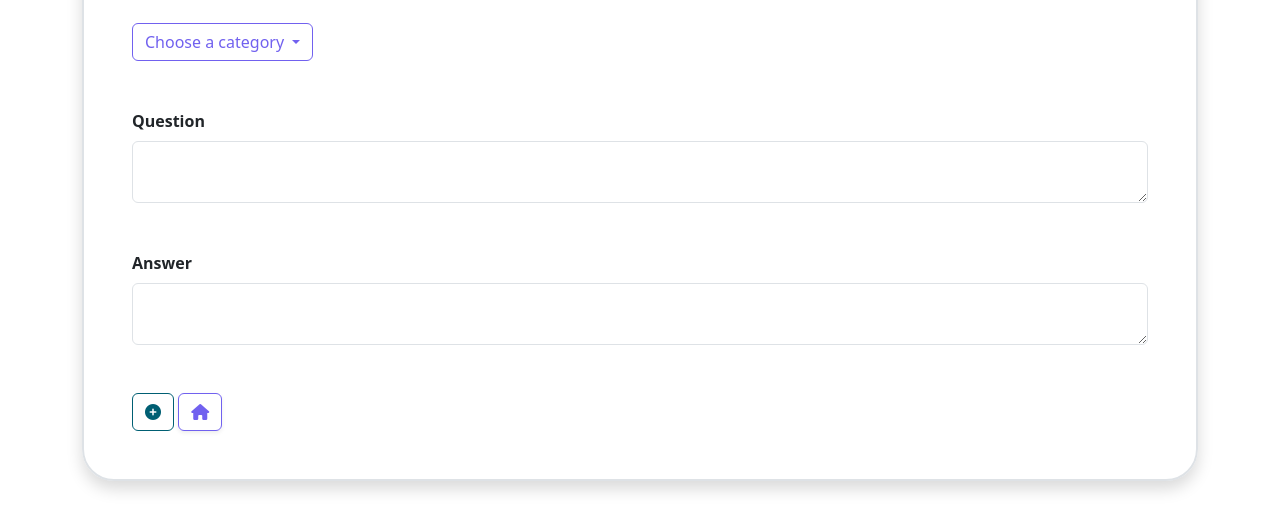
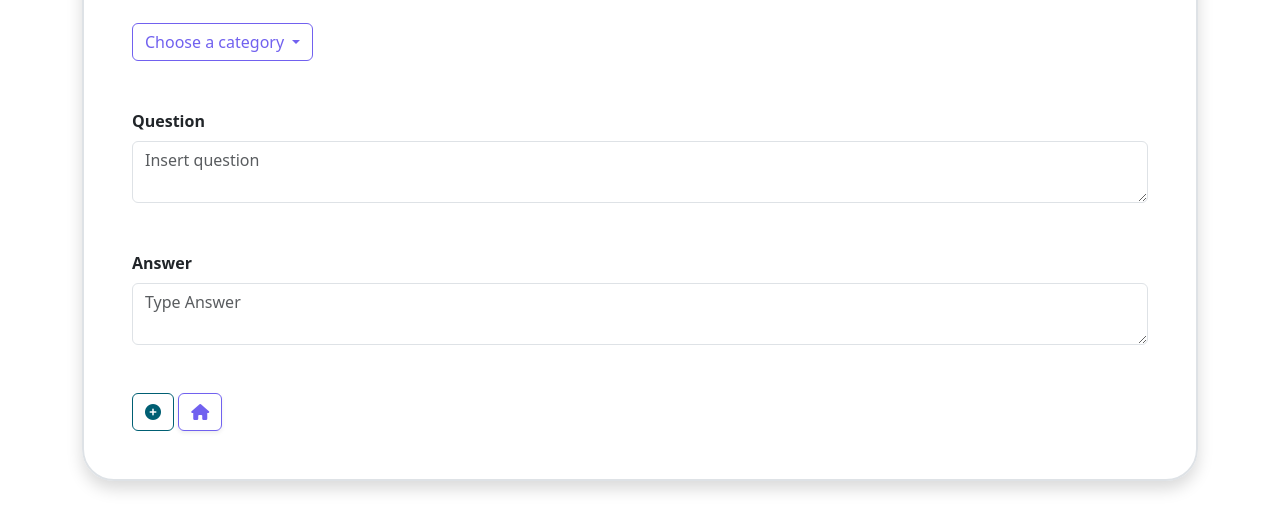
Before and after one commit to williamR07/Flashcards, a website: page createCard.html in a window 1280 px wide. Shown: the part 221-752 px from the top of the page. Drawn offline with Linux system fonts and the light colour scheme.

Commit message:
Update createCard.html

```diff
--- a/createCard.html
+++ b/createCard.html
@@ -34,13 +34,12 @@
         </div>
         <div class="mb-5">
             <label for="question" class="form-label fw-semibold">Question</label>
-            <textarea type="text" class="form-control" id="question" aria-describedby="insert question">
-            </textarea>
+            <textarea type="text" class="form-control" id="question" aria-describedby="Type Question"
+                      placeholder="Insert question"></textarea>
         </div>
         <div class="mb-5">
             <label for="answer" class="form-label fw-semibold">Answer</label>
-            <textarea type="text" class="form-control" id="answer">
-            </textarea>
+            <textarea type="text" class="form-control" id="answer" placeholder="Type Answer"></textarea>
         </div>
         <button type="submit" class="btn btn- btn-outline-success"><i class="fa-solid fa-circle-plus"></i></button>
         <a href="menu.html" class="btn btn-outline-primary shadow-sm btn-md-lg">
```
